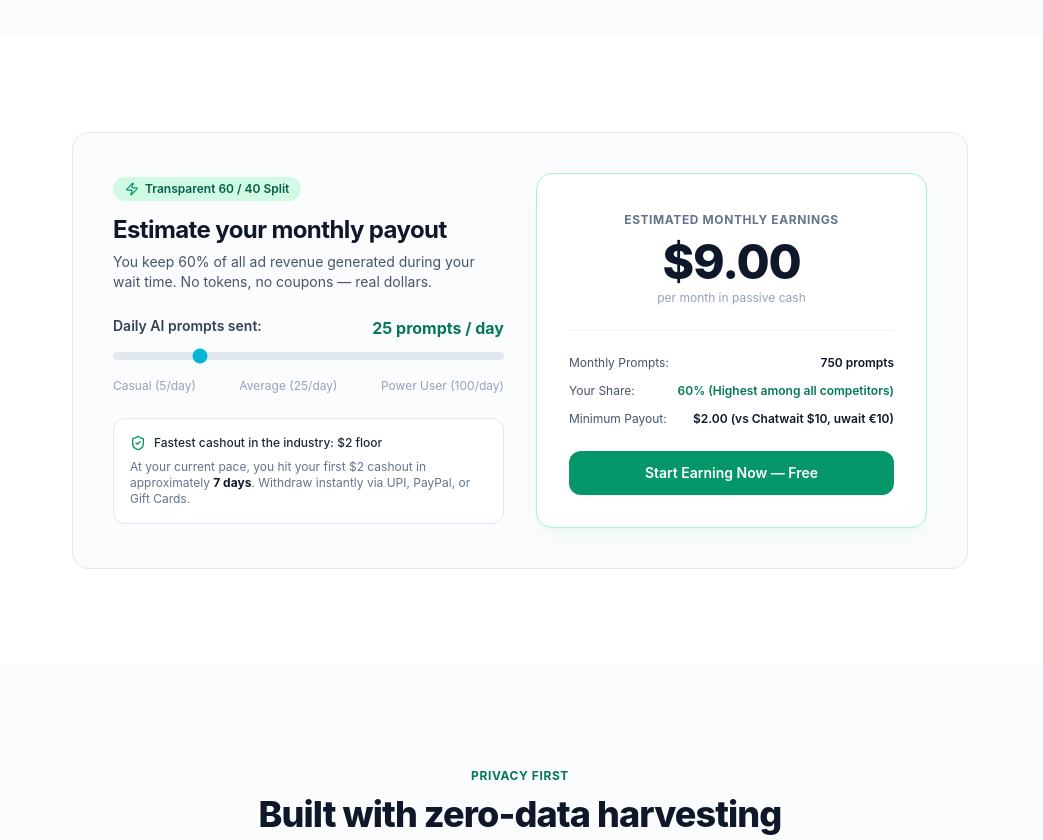
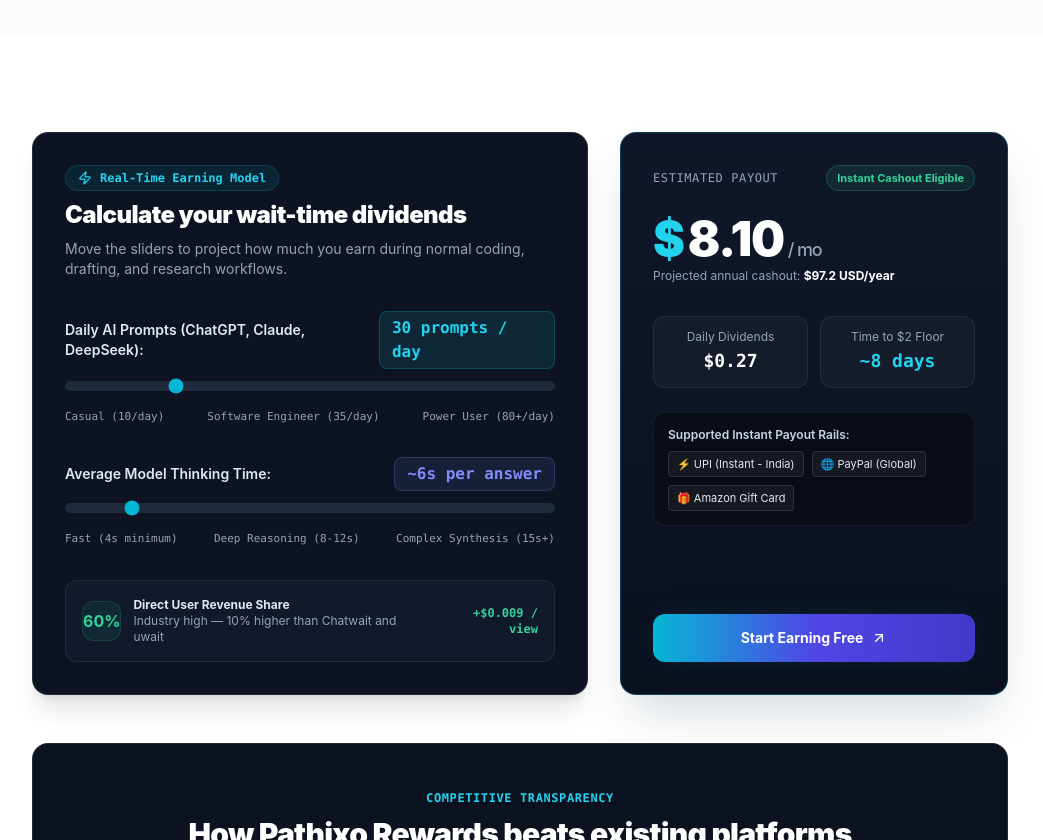
Before and after one commit to jhaabhijeet864/Pathixo_Rewards, a Next.js app in the folder apps/web/: page / in a window 1280 px wide. Shown: the part 1960-2800 px from the top of the page, without its empty margins (120-1163 px from the left). Built offline with nearby package versions, Linux system fonts and the light colour scheme.

Commit message:
feat(web): add dual-axis yield studio and competitor comparison matrix

```diff
--- a/apps/web/components/EarningsCalculator.tsx
+++ b/apps/web/components/EarningsCalculator.tsx
@@ -1,99 +1,246 @@
 'use client';
 
 import { useState } from 'react';
-import { DollarSign, ShieldCheck, Zap } from 'lucide-react';
+import { DollarSign, Zap, TrendingUp, ShieldCheck, Check, X, ArrowUpRight } from 'lucide-react';
+import Link from 'next/link';
 
 export function EarningsCalculator() {
-  const [dailyPrompts, setDailyPrompts] = useState(25);
+  const [promptsPerDay, setPromptsPerDay] = useState(30);
+  const [avgWaitSeconds, setAvgWaitSeconds] = useState(6);
 
-  // Math: 60% user share of a blended $20 CPM = $12 CPM ($0.012 per qualified prompt)
-  const monthlyPrompts = dailyPrompts * 30;
-  const userPerPrompt = 0.012;
-  const estimatedMonthly = (monthlyPrompts * userPerPrompt).toFixed(2);
-  const daysToFirstCashout = Math.max(1, Math.ceil(2.0 / (dailyPrompts * userPerPrompt)));
+  // Economics:
+  // CPM is $15–$25 (average $18 CPM = $0.018 per view)
+  // Pathixo 60% user cut = $0.0108 / prompt (baseline floor $0.009/prompt)
+  const creditPerPrompt = 0.009;
+  const dailyEarnings = Number((promptsPerDay * creditPerPrompt).toFixed(3));
+  const monthlyEarnings = Number((dailyEarnings * 30).toFixed(2));
+  const daysToTwoDollarCashout = Math.max(1, Math.ceil(2.0 / dailyEarnings));
+  const annualEarnings = Number((monthlyEarnings * 12).toFixed(2));
 
   return (
-    <div className="w-full max-w-4xl rounded-2xl border border-slate-200 bg-slate-50/60 p-8 sm:p-10">
-      <div className="grid gap-8 md:grid-cols-2 items-center">
-        {/* Slider Section */}
-        <div className="space-y-6">
-          <div>
-            <div className="inline-flex items-center gap-1.5 rounded-full bg-emerald-100 px-3 py-1 text-xs font-semibold text-emerald-800">
-              <Zap className="h-3.5 w-3.5 text-emerald-600" />
-              Transparent 60 / 40 Split
+    <div className="w-full max-w-6xl mx-auto space-y-12">
+
+      {/* Dynamic Calculator Grid */}
+      <div className="grid grid-cols-1 lg:grid-cols-12 gap-8 items-stretch">
+
+        {/* Left Side: Interactive Sliders & Configuration */}
+        <div className="lg:col-span-7 rounded-2xl border border-white/[0.1] bg-[#0d1322] p-6 sm:p-8 space-y-8 shadow-xl">
+          <div className="space-y-2">
+            <div className="inline-flex items-center gap-2 rounded-full border border-cyan-500/20 bg-cyan-500/10 px-3 py-1 text-xs font-mono font-semibold text-cyan-400">
+              <Zap className="h-3.5 w-3.5" />
+              <span>Real-Time Earning Model</span>
             </div>
-            <h3 className="mt-3 text-2xl font-bold tracking-tight text-slate-900">
-              Estimate your monthly payout
+            <h3 className="text-2xl font-black text-white tracking-tight">
+              Calculate your wait-time dividends
             </h3>
-            <p className="mt-1.5 text-sm text-slate-600">
-              You keep 60% of all ad revenue generated during your wait time. No tokens, no coupons — real dollars.
+            <p className="text-sm text-slate-400">
+              Move the sliders to project how much you earn during normal coding, drafting, and research workflows.
             </p>
           </div>
 
+          {/* Slider 1: Prompts Per Day */}
           <div className="space-y-3">
-            <div className="flex justify-between text-sm font-semibold text-slate-700">
-              <span>Daily AI prompts sent:</span>
-              <span className="text-emerald-700 font-bold text-base">{dailyPrompts} prompts / day</span>
+            <div className="flex items-center justify-between text-sm">
+              <label htmlFor="prompts-slider" className="font-semibold text-slate-200">
+                Daily AI Prompts (ChatGPT, Claude, DeepSeek):
+              </label>
+              <span className="font-mono text-base font-bold text-cyan-400 bg-cyan-400/10 px-3 py-1 rounded-lg border border-cyan-400/20">
+                {promptsPerDay} prompts / day
+              </span>
             </div>
             <input
+              id="prompts-slider"
               type="range"
               min="5"
-              max="100"
+              max="120"
               step="5"
-              value={dailyPrompts}
-              onChange={(e) => setDailyPrompts(Number(e.target.value))}
-              className="w-full accent-emerald-600 cursor-pointer h-2 bg-slate-200 rounded-lg appearance-none"
+              value={promptsPerDay}
+              onChange={(e) => setPromptsPerDay(Number(e.target.value))}
+              className="h-2.5 w-full cursor-pointer appearance-none rounded-lg bg-slate-800"
             />
-            <div className="flex justify-between text-xs text-slate-400">
-              <span>Casual (5/day)</span>
-              <span>Average (25/day)</span>
-              <span>Power User (100/day)</span>
+            <div className="flex justify-between text-[11px] font-mono text-slate-400">
+              <span>Casual (10/day)</span>
+              <span>Software Engineer (35/day)</span>
+              <span>Power User (80+/day)</span>
             </div>
           </div>
 
-          <div className="rounded-xl border border-slate-200 bg-white p-4 space-y-2 text-xs text-slate-600">
-            <div className="flex items-center gap-2 text-slate-800 font-medium">
-              <ShieldCheck className="h-4 w-4 text-emerald-600 shrink-0" />
-              <span>Fastest cashout in the industry: $2 floor</span>
+          {/* Slider 2: Average Thinking Time */}
+          <div className="space-y-3">
+            <div className="flex items-center justify-between text-sm">
+              <label htmlFor="wait-slider" className="font-semibold text-slate-200">
+                Average Model Thinking Time:
+              </label>
+              <span className="font-mono text-base font-bold text-indigo-400 bg-indigo-400/10 px-3 py-1 rounded-lg border border-indigo-400/20">
+                ~{avgWaitSeconds}s per answer
+              </span>
             </div>
-            <p className="text-slate-500">
-              At your current pace, you hit your first $2 cashout in approximately{' '}
-              <strong className="text-slate-900">{daysToFirstCashout} days</strong>. Withdraw instantly via UPI, PayPal, or Gift Cards.
-            </p>
+            <input
+              id="wait-slider"
+              type="range"
+              min="4"
+              max="20"
+              step="1"
+              value={avgWaitSeconds}
+              onChange={(e) => setAvgWaitSeconds(Number(e.target.value))}
+              className="h-2.5 w-full cursor-pointer appearance-none rounded-lg bg-slate-800"
+            />
+            <div className="flex justify-between text-[11px] font-mono text-slate-400">
+              <span>Fast (4s minimum)</span>
+              <span>Deep Reasoning (8-12s)</span>
+              <span>Complex Synthesis (15s+)</span>
+            </div>
+          </div>
+
+          {/* Transparent Cut Callout */}
+          <div className="rounded-xl border border-white/[0.08] bg-[#12192c] p-4 flex items-center justify-between gap-4">
+            <div className="flex items-center gap-3">
+              <div className="h-10 w-10 rounded-xl bg-emerald-500/10 border border-emerald-500/20 flex items-center justify-center font-bold text-emerald-400">
+                60%
+              </div>
+              <div className="text-xs">
+                <div className="font-bold text-slate-200">Direct User Revenue Share</div>
+                <div className="text-slate-400">Industry high — 10% higher than Chatwait and uwait</div>
+              </div>
+            </div>
+            <div className="text-right text-xs font-mono text-emerald-400 font-bold">
+              +$0.009 / view
+            </div>
           </div>
         </div>
 
-        {/* Output Card */}
-        <div className="rounded-2xl border border-emerald-200 bg-white p-8 text-center shadow-lg shadow-emerald-500/5">
-          <span className="text-xs font-bold uppercase tracking-wider text-slate-500">Estimated Monthly Earnings</span>
-          <div className="mt-2 text-5xl font-extrabold tracking-tight text-slate-900">
-            ${estimatedMonthly}
-          </div>
-          <span className="mt-1 block text-xs text-slate-400">per month in passive cash</span>
+        {/* Right Side: Projected Earnings Card */}
+        <div className="lg:col-span-5 rounded-2xl border border-cyan-500/30 bg-gradient-to-b from-[#10172a] via-[#0d1424] to-[#0a0f1d] p-6 sm:p-8 flex flex-col justify-between shadow-2xl shadow-cyan-950/20">
+          <div className="space-y-6">
+            <div className="flex items-center justify-between">
+              <span className="text-xs uppercase font-mono tracking-wider text-slate-400">Estimated Payout</span>
+              <span className="rounded-full bg-emerald-400/10 border border-emerald-400/20 px-2.5 py-1 text-[11px] font-bold text-emerald-400">
+                Instant Cashout Eligible
+              </span>
+            </div>
 
-          <div className="mt-6 border-t border-slate-100 pt-6 space-y-3 text-xs text-slate-600 text-left">
-            <div className="flex justify-between">
-              <span>Monthly Prompts:</span>
-              <span className="font-semibold text-slate-900">{monthlyPrompts} prompts</span>
+            {/* Big Headline Monthly Metric */}
+            <div className="space-y-1">
+              <div className="text-4xl sm:text-5xl font-black text-white tracking-tight flex items-baseline gap-1">
+                <span className="text-cyan-400">$</span>
+                <span>{monthlyEarnings.toFixed(2)}</span>
+                <span className="text-lg font-medium text-slate-400">/ mo</span>
+              </div>
+              <p className="text-xs text-slate-400">
+                Projected annual cashout: <strong className="text-white">${annualEarnings} USD/year</strong>
+              </p>
             </div>
-            <div className="flex justify-between">
-              <span>Your Share:</span>
-              <span className="font-semibold text-emerald-700">60% (Highest among all competitors)</span>
+
+            {/* Stat Pills */}
+            <div className="grid grid-cols-2 gap-3 pt-2">
+              <div className="rounded-xl border border-white/[0.08] bg-white/[0.03] p-3 text-center space-y-0.5">
+                <div className="text-xs text-slate-400">Daily Dividends</div>
+                <div className="font-mono font-bold text-lg text-white">${dailyEarnings.toFixed(2)}</div>
+              </div>
+              <div className="rounded-xl border border-white/[0.08] bg-white/[0.03] p-3 text-center space-y-0.5">
+                <div className="text-xs text-slate-400">Time to $2 Floor</div>
+                <div className="font-mono font-bold text-lg text-cyan-400">~{daysToTwoDollarCashout} days</div>
+              </div>
             </div>
-            <div className="flex justify-between">
-              <span>Minimum Payout:</span>
-              <span className="font-semibold text-slate-900">$2.00 (vs Chatwait $10, uwait €10)</span>
+
+            {/* Payout Channels Supported */}
+            <div className="rounded-xl border border-white/[0.06] bg-[#090d16] p-3.5 space-y-2 text-xs">
+              <div className="font-semibold text-slate-300">Supported Instant Payout Rails:</div>
+              <div className="flex flex-wrap items-center gap-2 text-[11px] text-slate-400">
+                <span className="rounded bg-white/5 border border-white/10 px-2 py-1 text-slate-200">
+                  ⚡ UPI (Instant - India)
+                </span>
+                <span className="rounded bg-white/5 border border-white/10 px-2 py-1 text-slate-200">
+                  🌐 PayPal (Global)
+                </span>
+                <span className="rounded bg-white/5 border border-white/10 px-2 py-1 text-slate-200">
+                  🎁 Amazon Gift Card
+                </span>
+              </div>
             </div>
           </div>
 
-          <a
-            href="https://github.com/jhaabhijeet864/Pathixo_Rewards"
-            target="_blank"
-            rel="noopener noreferrer"
-            className="mt-6 inline-flex w-full items-center justify-center rounded-xl bg-emerald-600 py-3 text-sm font-semibold text-white shadow-sm transition hover:bg-emerald-700"
-          >
-            Start Earning Now — Free
-          </a>
+          <div className="pt-6">
+            <Link
+              href="/dashboard"
+              className="flex w-full items-center justify-center gap-2 rounded-xl bg-gradient-to-r from-cyan-500 via-indigo-600 to-indigo-700 py-3.5 text-center text-sm font-bold text-white shadow-glow transition hover:opacity-95"
+            >
+              <span>Start Earning Free</span>
+              <ArrowUpRight className="h-4 w-4" />
+            </Link>
+          </div>
+        </div>
+      </div>
+
+      {/* COMPARISON MATRIX (Pathixo vs Chatwait vs uwait) */}
+      <div id="comparison" className="rounded-2xl border border-white/[0.1] bg-[#0c1220] p-6 sm:p-10 space-y-6">
+        <div className="text-center max-w-2xl mx-auto space-y-2">
+          <span className="text-xs font-mono font-bold uppercase tracking-wider text-cyan-400">Competitive Transparency</span>
+          <h3 className="text-2xl sm:text-3xl font-black text-white tracking-tight">
+            How Pathixo Rewards beats existing platforms
+          </h3>
+          <p className="text-xs sm:text-sm text-slate-400">
+            We built Pathixo Rewards because other wait-time extensions lock your earnings behind $10 minimums and 30-day payout holds.
+          </p>
+        </div>
+
+        {/* Responsive Table */}
+        <div className="overflow-x-auto">
+          <table className="w-full text-left text-sm">
+            <thead>
+              <tr className="border-b border-white/[0.1] text-xs font-semibold text-slate-400 uppercase tracking-wider">
+                <th className="py-4 px-4">Feature</th>
+                <th className="py-4 px-4 text-cyan-300 font-bold bg-cyan-950/20 rounded-t-lg">Pathixo Rewards</th>
+                <th className="py-4 px-4">Chatwait</th>
+                <th className="py-4 px-4">uwait</th>
+                <th className="py-4 px-4">AdWait</th>
+              </tr>
+            </thead>
+            <tbody className="divide-y divide-white/[0.06] text-xs sm:text-sm">
+              <tr>
+                <td className="py-3.5 px-4 font-semibold text-slate-200">User Revenue Share</td>
+                <td className="py-3.5 px-4 font-bold text-emerald-400 bg-cyan-950/20">60% to User</td>
+                <td className="py-3.5 px-4 text-slate-400">50%</td>
+                <td className="py-3.5 px-4 text-slate-400">50%</td>
+                <td className="py-3.5 px-4 text-slate-400">50%</td>
+              </tr>
+              <tr>
+                <td className="py-3.5 px-4 font-semibold text-slate-200">Minimum Cashout Floor</td>
+                <td className="py-3.5 px-4 font-bold text-emerald-400 bg-cyan-950/20">$2.00 (Instant)</td>
+                <td className="py-3.5 px-4 text-rose-400">$10.00 (High)</td>
+                <td className="py-3.5 px-4 text-rose-400">€10.00 (High)</td>
+                <td className="py-3.5 px-4 text-slate-400">$5.00</td>
+              </tr>
+              <tr>
+                <td className="py-3.5 px-4 font-semibold text-slate-200">Payout Holding Period</td>
+                <td className="py-3.5 px-4 font-bold text-emerald-400 bg-cyan-950/20">Instant (Zero Hold)</td>
+                <td className="py-3.5 px-4 text-rose-400">30-Day Hold</td>
+                <td className="py-3.5 px-4 text-rose-400">Monthly Payout</td>
+                <td className="py-3.5 px-4 text-slate-400">N/A (Pre-launch)</td>
+              </tr>
+              <tr>
+                <td className="py-3.5 px-4 font-semibold text-slate-200">Supported AI Platforms</td>
+                <td className="py-3.5 px-4 font-bold text-white bg-cyan-950/20">5 Models (inc. DeepSeek)</td>
+                <td className="py-3.5 px-4 text-slate-400">3 Models</td>
+                <td className="py-3.5 px-4 text-slate-400">3 Models</td>
+                <td className="py-3.5 px-4 text-slate-400">3 Models</td>
+              </tr>
+              <tr>
+                <td className="py-3.5 px-4 font-semibold text-slate-200">Client Code Transparency</td>
+                <td className="py-3.5 px-4 font-bold text-emerald-400 bg-cyan-950/20">100% Open Source (Audit on GitHub)</td>
+                <td className="py-3.5 px-4 text-slate-400">Closed Client</td>
+                <td className="py-3.5 px-4 text-slate-400">Closed Client</td>
+                <td className="py-3.5 px-4 text-slate-400">Closed Client</td>
+              </tr>
+              <tr>
+                <td className="py-3.5 px-4 font-semibold text-slate-200">DOM Security Guarantee</td>
+                <td className="py-3.5 px-4 font-bold text-white bg-cyan-950/20">Isolated Shadow DOM (0 innerHTML)</td>
+                <td className="py-3.5 px-4 text-slate-400">Injected node</td>
+                <td className="py-3.5 px-4 text-slate-400">Injected node</td>
+                <td className="py-3.5 px-4 text-slate-400">Unknown</td>
+              </tr>
+            </tbody>
+          </table>
         </div>
       </div>
     </div>
```
